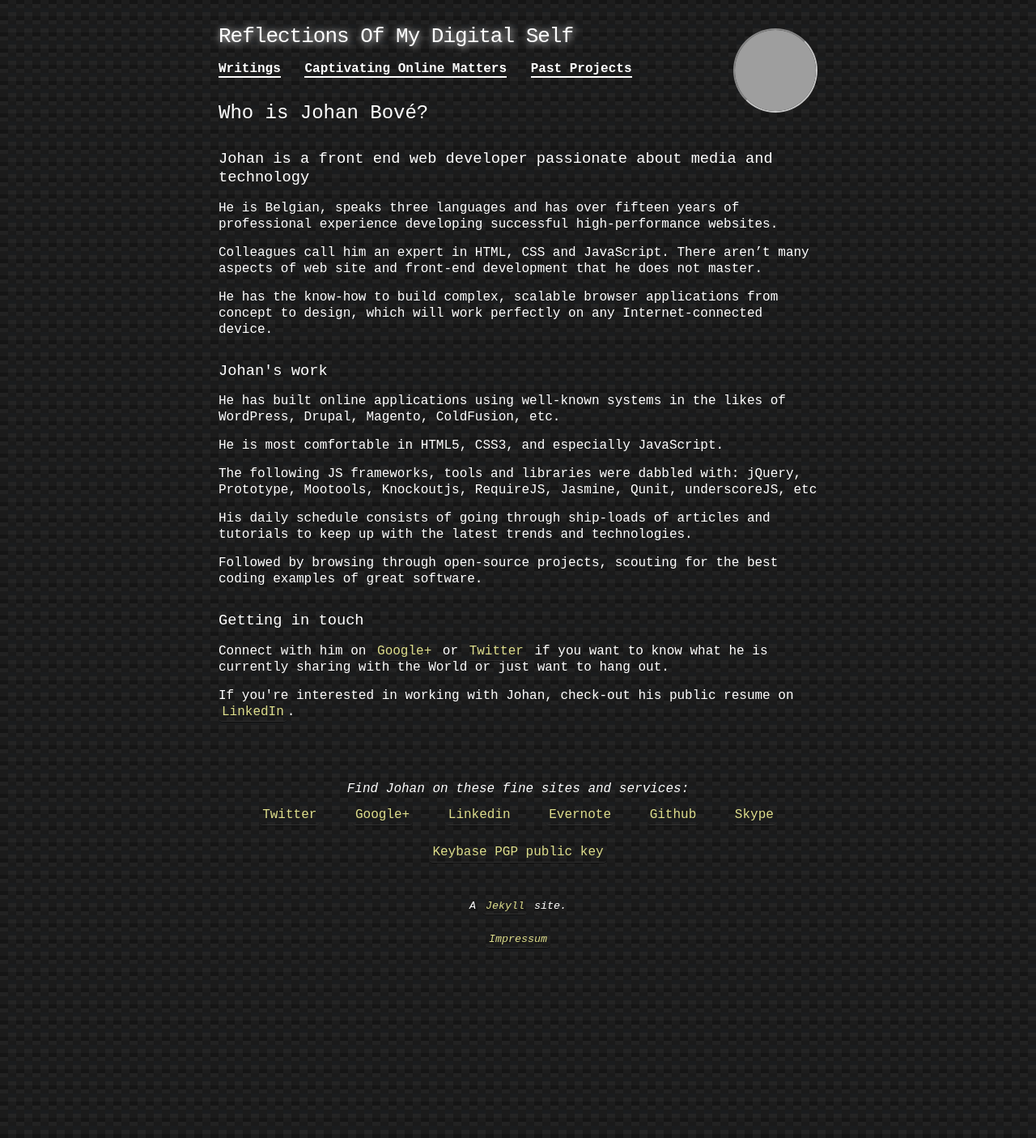
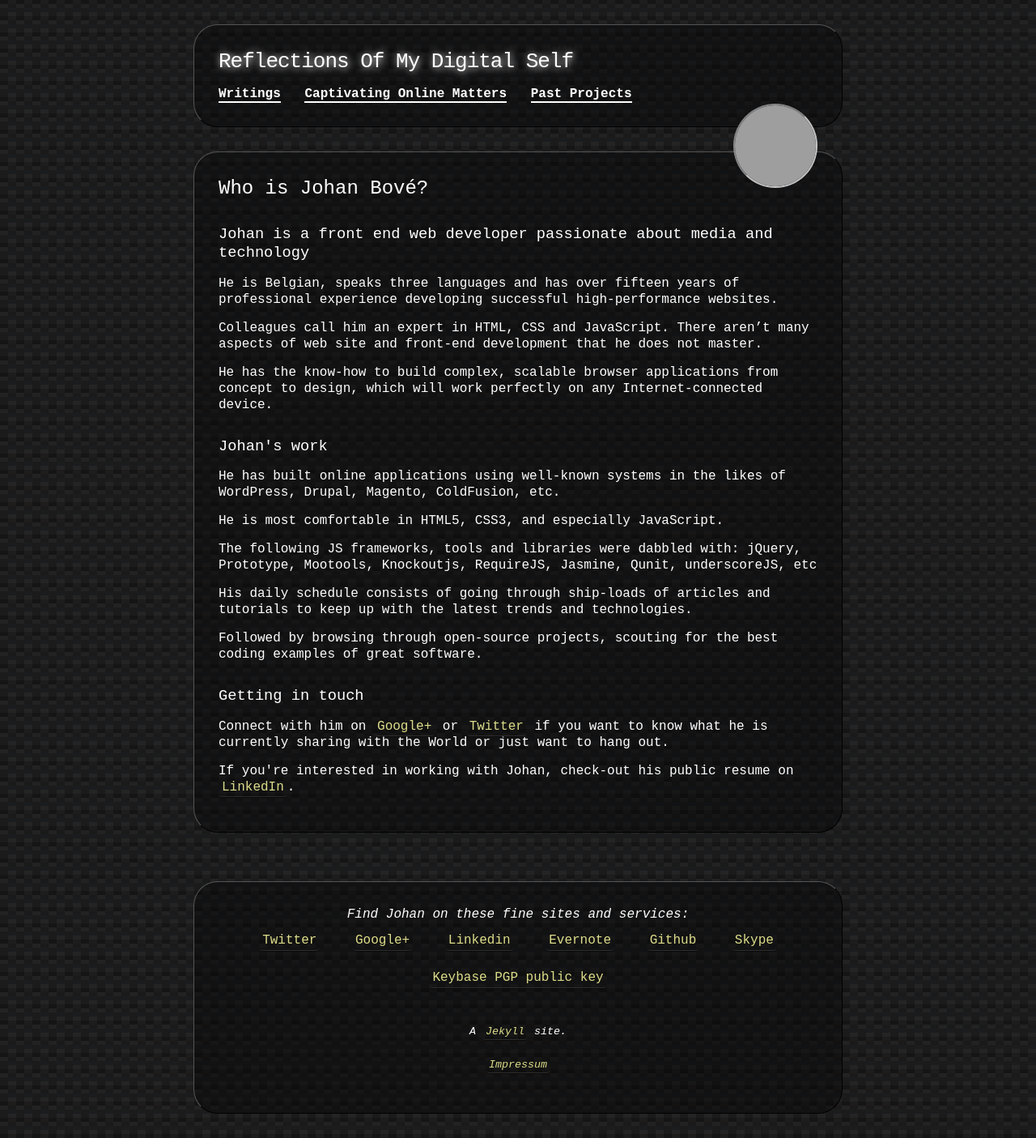
Before and after one commit to johanbove/johanbove.github.io, a Jekyll site: the page built from index.html, in a window 1280 px wide. Shown: the whole page at 81% size. Built offline with Jekyll 4.4.1, drawn with Linux system fonts in a browser that asks for light colours; before the commit the page ends 1219 px from its top, so only the background shows below that; grey boxes are pictures that could not be loaded.

Commit message:
Update design

```diff
--- a/_layouts/default.html
+++ b/_layouts/default.html
@@ -8,7 +8,7 @@
     {% include header.html %}
 
     <div class="page-content">
-      <div class="wrapper">
+      <div class="wrapper box">
         {{ content }}
       </div>
     </div>
--- a/_sass/_layout.scss
+++ b/_sass/_layout.scss
@@ -25,13 +25,20 @@
 
 .wrapper {
     position:  relative;
+    // Make it look nice
+    &.box {
+        background-color: $contentbox-color;
+        border-radius: $spacing-unit;
+        border: 1px outset #000;
+        padding: $spacing-unit;
+    }
 }
 
 /**
  * Site header
  */
 .site-header {
-    margin-top:  $spacing-unit;
+    margin-top: $spacing-unit;
 }
 
 .site-title {
--- a/css/main.scss
+++ b/css/main.scss
@@ -1,5 +1,6 @@
 ---
 # Only the main Sass file needs front matter (the dashes are enough)
+# Using the _includes/main.scss file!
 ---
 @charset "utf-8";
 
@@ -13,6 +14,7 @@
 
 $text-color:       rgba(245, 245, 220, 1);
 $background-color: rgba(26, 28, 30, 1);
+$contentbox-color: rgba(0, 0, 0, .5);
 $brand-color:      #2a7ae2;
 
 $grey-color:       #828282;
```
